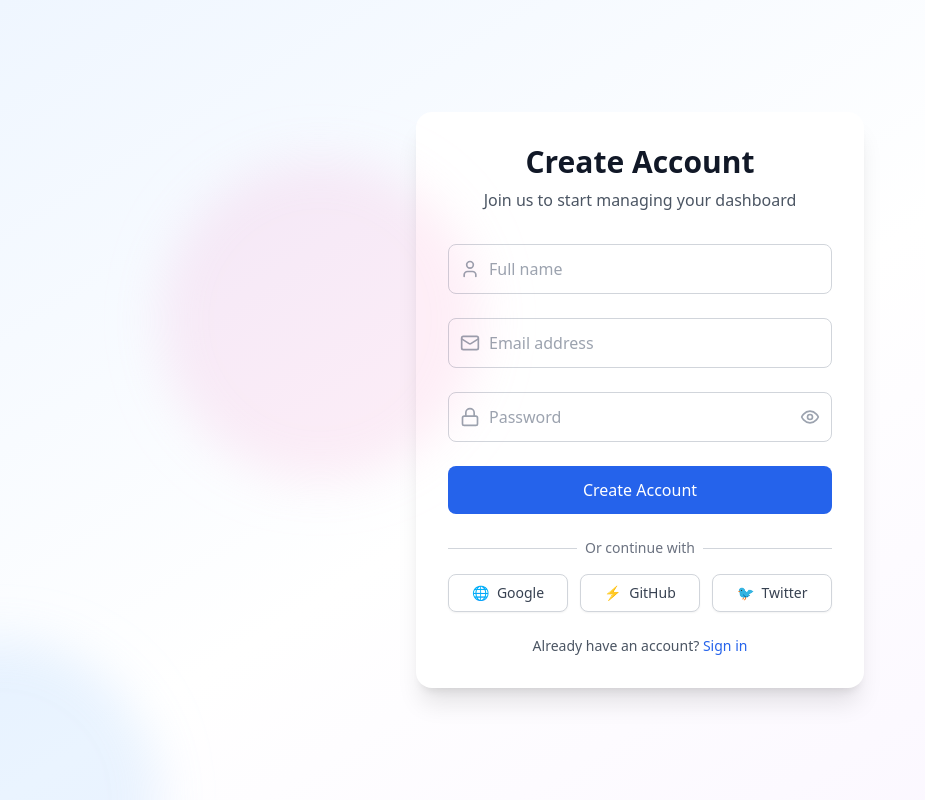
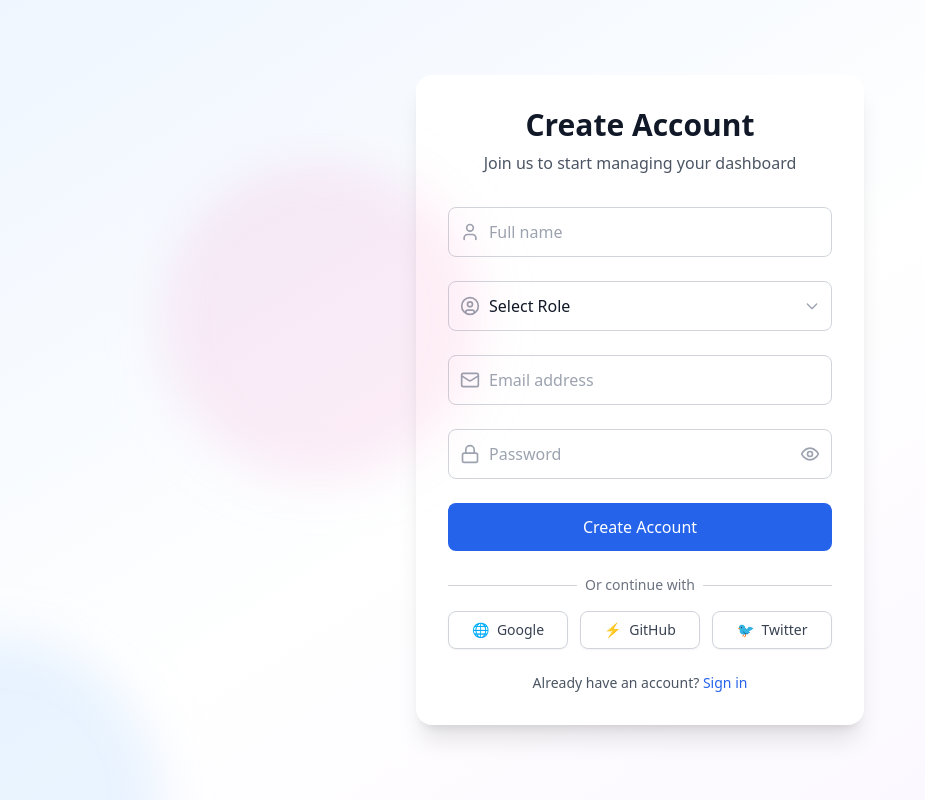
Before and after one commit to Krishpatel3085/BHAGWATDHAM-ADMIN, a React (Vite) app in the folder admin/: page /register in a window 1280 px wide. Shown: the whole page, without its empty margins (0-925 px from the left). Built offline with nearby package versions, Linux system fonts and the light colour scheme.

Commit message:
Style : Add Role field in ragister and login page

```diff
--- /dev/null
+++ b/admin/src/components/auth/RoleDropdoem.tsx
@@ -0,0 +1,42 @@
+// import React from 'react';
+import { UserCircle } from 'lucide-react';
+
+interface RoleDropdownProps {
+  value: string;
+  onChange: (e: React.ChangeEvent<HTMLSelectElement>) => void;
+  options: { value: string; label: string; }[];
+  required?: boolean;
+}
+
+const RoleDropdown = ({ value, onChange, options, required }: RoleDropdownProps) => {
+  return (
+    <div className="relative">
+      <div className="absolute inset-y-0 left-0 pl-3 flex items-center pointer-events-none">
+        <UserCircle className="text-gray-400" size={20} />
+      </div>
+      <select
+        value={value}
+        onChange={onChange}
+        required={required}
+        className="block w-full pl-10 pr-10 py-3 border border-gray-300 rounded-lg
+          focus:ring-2 focus:ring-blue-500 focus:border-blue-500
+          placeholder-gray-400 bg-white text-gray-900
+          appearance-none transition-all duration-200"
+      >
+        <option value="">Select Role</option>
+        {options.map((option) => (
+          <option key={option.value} value={option.value}>
+            {option.label}
+          </option>
+        ))}
+      </select>
+      <div className="absolute inset-y-0 right-0 flex items-center pr-3 pointer-events-none">
+        <svg className="h-4 w-4 text-gray-400" fill="none" stroke="currentColor" viewBox="0 0 24 24">
+          <path strokeLinecap="round" strokeLinejoin="round" strokeWidth="2" d="M19 9l-7 7-7-7" />
+        </svg>
+      </div>
+    </div>
+  );
+};
+
+export default RoleDropdown;
--- a/admin/src/pages/auth/LoginPage.tsx
+++ b/admin/src/pages/auth/LoginPage.tsx
@@ -4,15 +4,31 @@ import AuthLayout from '../../components/auth/AuthLayout';
 import InputField from '../../components/auth/InputField';
 import SocialLogin from '../../components/auth/SocialLogin';
 import AuthCard from '../../components/auth/AuthCard';
+import RoleDropdown from '../../components/auth/RoleDropdoem';
+
+const loginRoles = [
+  { value: 'student', label: 'Student' },
+  { value: 'teacher', label: 'Teacher' },
+  { value: 'principal', label: 'Principal' },
+  { value: 'temple', label: 'Temple' },
+];
 
 const LoginPage = () => {
   const [showPassword, setShowPassword] = useState(false);
-    const [email, setEmail] = useState('');
-    const [password, setPassword] = useState('');
+  const [formData, setFormData] = useState({
+    email: '',
+    password: '',
+    role: '',
+  });
+
+  const handleChange = (e: React.ChangeEvent<HTMLInputElement | HTMLSelectElement>) => {
+    setFormData({ ...formData, [e.target.name]: e.target.value });
+  };
 
   const handleSubmit = (e: React.FormEvent) => {
     e.preventDefault();
     // Handle login logic here
+    console.log('Login form submitted:', formData);
   };
 
   return (
@@ -23,21 +39,30 @@ const LoginPage = () => {
         formType="login"
       >
         <form onSubmit={handleSubmit} className="space-y-6">
+          <RoleDropdown
+            value={formData.role}
+            onChange={handleChange}
+            options={loginRoles}
+            required
+          />
+
           <InputField
             icon={<Mail className="text-gray-400" size={20} />}
             type="email"
+            name="email"
             placeholder="Email address"
-                        value={email}
-                        onChange={(e) => setEmail(e.target.value)}
+            value={formData.email}
+            onChange={handleChange}
             required
           />
 
           <InputField
             icon={<Lock className="text-gray-400" size={20} />}
             type={showPassword ? 'text' : 'password'}
+            name="password"
             placeholder="Password"
-                        value={password}
-                        onChange={(e) => setPassword(e.target.value)}
+            value={formData.password}
+            onChange={handleChange}
             required
             endIcon={
               <button
--- a/admin/src/pages/auth/RegisterPage.tsx
+++ b/admin/src/pages/auth/RegisterPage.tsx
@@ -4,6 +4,12 @@ import AuthLayout from '../../components/auth/AuthLayout';
 import InputField from '../../components/auth/InputField';
 import SocialLogin from '../../components/auth/SocialLogin';
 import AuthCard from '../../components/auth/AuthCard';
+import RoleDropdown from '../../components/auth/RoleDropdoem';
+
+const registerRoles = [
+  { value: 'student', label: 'Student' },
+  { value: 'teacher', label: 'Teacher' },
+];
 
 const RegisterPage = () => {
   const [showPassword, setShowPassword] = useState(false);
@@ -11,15 +17,17 @@ const RegisterPage = () => {
     name: '',
     email: '',
     password: '',
+    role: '',
   });
+
+  const handleChange = (e: React.ChangeEvent<HTMLInputElement | HTMLSelectElement>) => {
+    setFormData({ ...formData, [e.target.name]: e.target.value });
+  };
 
   const handleSubmit = (e: React.FormEvent) => {
     e.preventDefault();
     // Handle registration logic here
-    };
-
-    const handleChange = (e: React.ChangeEvent<HTMLInputElement>) => {
-        setFormData({ ...formData, [e.target.name]: e.target.value });
+    console.log('Register form submitted:', formData);
   };
 
   return (
@@ -37,6 +45,13 @@ const RegisterPage = () => {
             placeholder="Full name"
             value={formData.name}
             onChange={handleChange}
+            required
+          />
+
+          <RoleDropdown
+            value={formData.role}
+            onChange={handleChange}
+            options={registerRoles}
             required
           />
 
```
Lines whose indentation alone changed are shown as unchanged.
